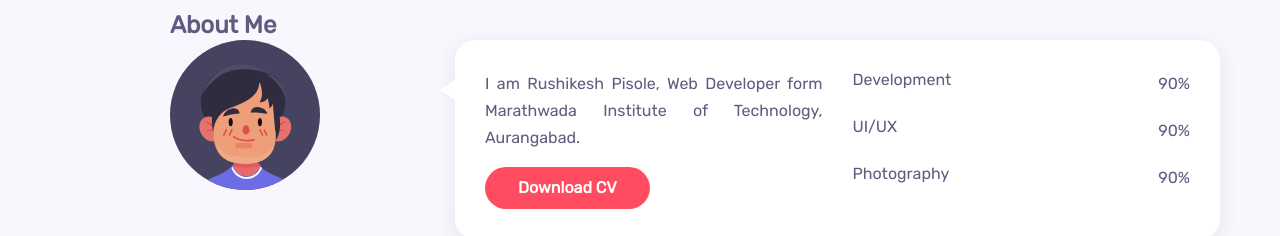
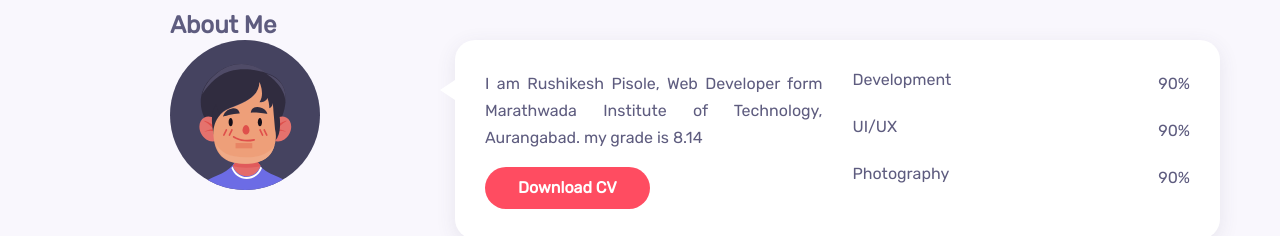
Before and after one commit to rushipisole/Portfolio, a React (Vite) app: page / in a window 1280 px wide. Shown: the part 901-1137 px from the top of the page. Built offline with nearby package versions, Linux system fonts and the light colour scheme.

Commit message:
new change

```diff
--- a/src/components/about/About.jsx
+++ b/src/components/about/About.jsx
@@ -14,7 +14,7 @@ const About = () => {
         <div className="about__data grid">
           <div className="about__info">
             <p className="about__description">
-              I am Rushikesh Pisole, Web Developer form Marathwada Institute of Technology, Aurangabad.
+              I am Rushikesh Pisole, Web Developer form Marathwada Institute of Technology, Aurangabad. my grade is 8.14
             </p>
             <a href="" className='btn'>Download CV</a>
           </div>
```
